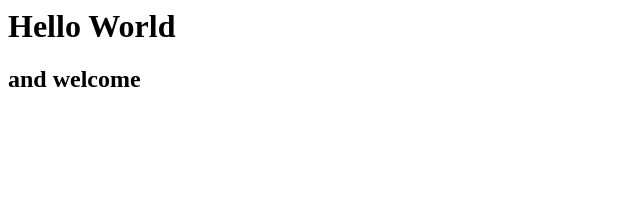
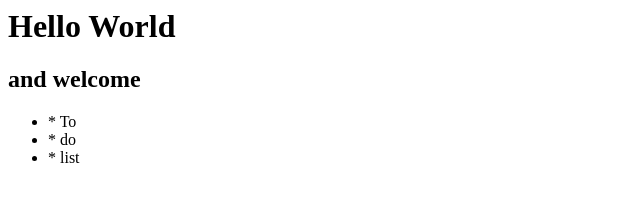
Before and after one commit to copyrip/que-ne-sais-je, a plain HTML site: page index.html in a window 1280 px wide. Shown: the whole page, without its empty margins (0-640 px from the left). Drawn offline with Linux system fonts and the light colour scheme.

Commit message:
Updating

```diff
--- a/index.html
+++ b/index.html
@@ -1,2 +1,7 @@
 <h1>Hello World</h1>
 <h2>and welcome</h2>
+<ul>
+	<li>* To</li>
+	<li>* do</li>
+	<li>* list</li>
+</ul>
```
